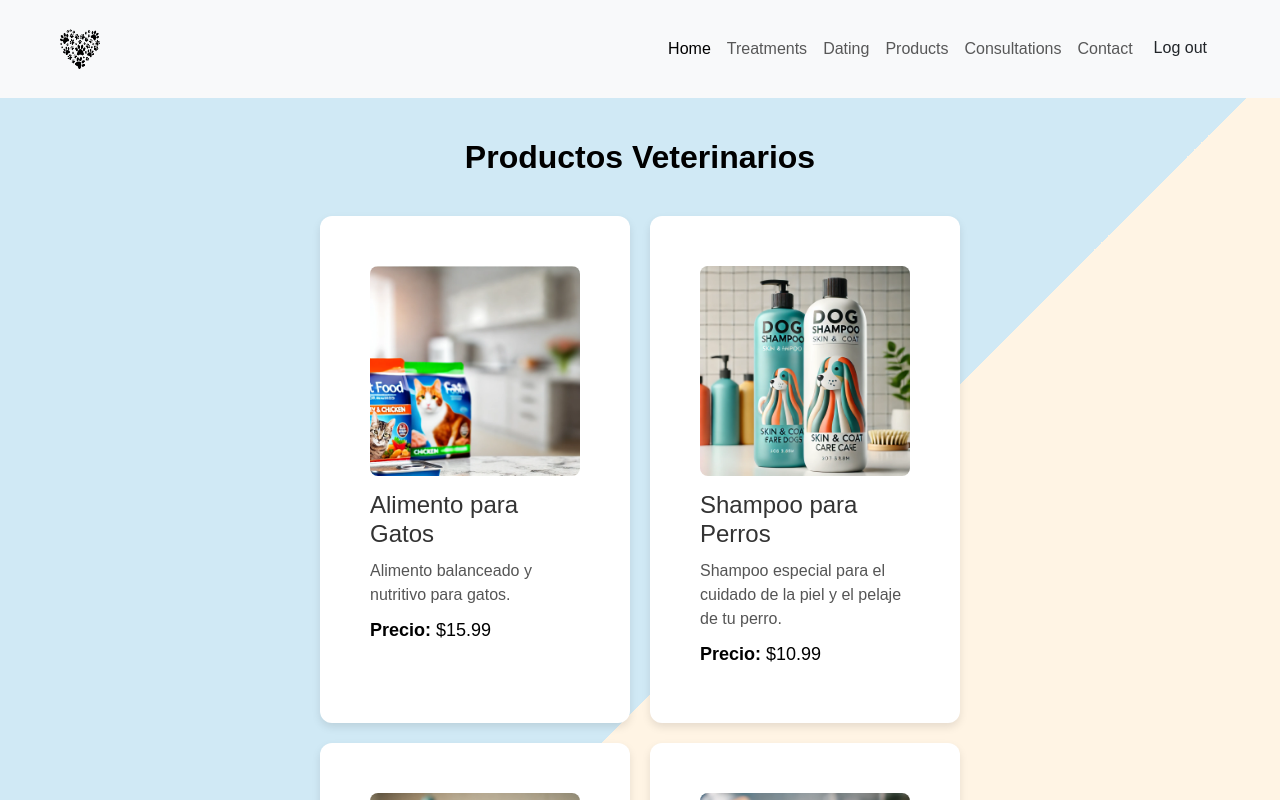
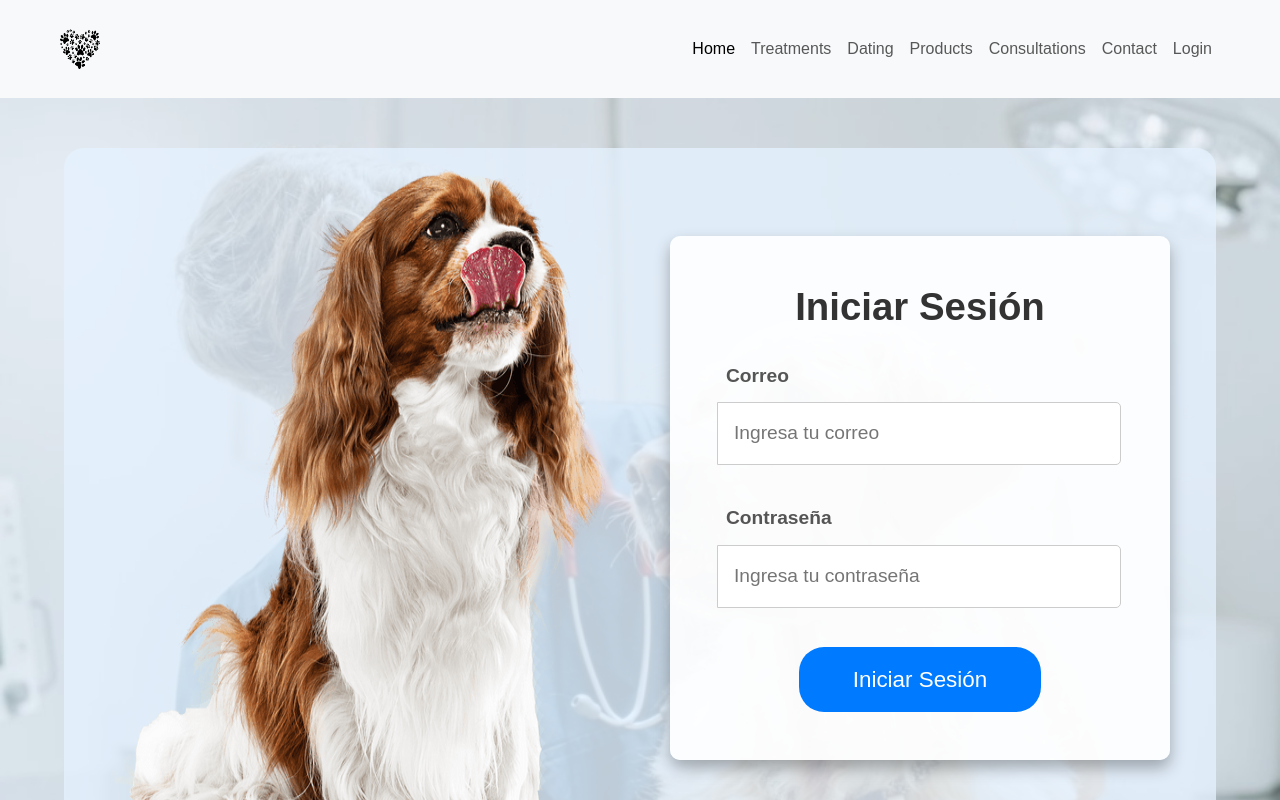
Before and after one commit to car020202/frontend-huellitas-felices, a React (Vite) app: page /login in a window 1280 px wide. Shown: the top 800 px of the page. Built offline with nearby package versions, Linux system fonts and the light colour scheme.

Commit message:
login solo para contador y usuario(cliente)

```diff
--- a/package.json
+++ b/package.json
@@ -10,6 +10,7 @@
     "preview": "vite preview"
   },
   "dependencies": {
+    "axios": "^1.7.7",
     "bootstrap": "^5.3.3",
     "react": "^18.3.1",
     "react-calendar": "^5.0.0",
--- a/src/App.jsx
+++ b/src/App.jsx
@@ -1,4 +1,5 @@
 import React from "react";
+import { BrowserRouter as Router, Routes, Route } from "react-router-dom";
 import Login from "./Login/Login";
 import Dashboard from "./Dashboard/Dashboard";
 import EmployeeDashboard from "./EmployeeDashboard/EmployeeDashboard";
@@ -10,14 +11,107 @@ import EditarCita from "./Citas/EditarCitas";
 import CitasCliente from "./Dashboard/CitasCliente";
 import TratamientosCliente from "./Dashboard/TratamientosCliente";
 import ProductosCliente from "./Dashboard/ProductosCliente";
-
-
+import ProtectedRoute from "./ProtectedRoute";
 
 function App() {
   return (
-    <div>
-      <ProductosCliente />
-    </div>
+    <Router>
+      <Routes>
+        <Route path="/login" element={<Login />} />
+
+
+        <Route
+          path="/dashboard"
+          element={
+            <ProtectedRoute roles={["usuario"]}>
+              <Dashboard />
+            </ProtectedRoute>
+          }
+        />
+
+
+        <Route
+          path="/employee"
+          element={
+            <ProtectedRoute roles={["contador", "empleado"]}>
+              <EmployeeDashboard />
+            </ProtectedRoute>
+          }
+        />
+
+
+        <Route
+          path="/employee/planillas"
+          element={
+            <ProtectedRoute roles={["contador"]}>
+              <PlanillaView />
+            </ProtectedRoute>
+          }
+        />
+        <Route
+          path="/employee/crear-planilla"
+          element={
+            <ProtectedRoute roles={["contador"]}>
+              <CrearPlanilla />
+            </ProtectedRoute>
+          }
+        />
+
+
+        <Route
+          path="/citas/formulario"
+          element={
+            <ProtectedRoute roles={["empleado", "usuario"]}>
+              <FormularioCita />
+            </ProtectedRoute>
+          }
+        />
+        <Route
+          path="/citas/calendario"
+          element={
+            <ProtectedRoute roles={["empleado", "usuario"]}>
+              <VistaCalendario />
+            </ProtectedRoute>
+          }
+        />
+        <Route
+          path="/citas/editar/:id"
+          element={
+            <ProtectedRoute roles={["empleado"]}>
+              <EditarCita />
+            </ProtectedRoute>
+          }
+        />
+
+
+        <Route
+          path="/cliente/citas"
+          element={
+            <ProtectedRoute roles={["usuario"]}>
+              <CitasCliente />
+            </ProtectedRoute>
+          }
+        />
+        <Route
+          path="/cliente/tratamientos"
+          element={
+            <ProtectedRoute roles={["usuario"]}>
+              <TratamientosCliente />
+            </ProtectedRoute>
+          }
+        />
+        <Route
+          path="/cliente/productos"
+          element={
+            <ProtectedRoute roles={["usuario"]}>
+              <ProductosCliente />
+            </ProtectedRoute>
+          }
+        />
+
+        <Route path="/" element={<Login />} />
+      </Routes>
+    </Router>
   );
 }
 
--- a/src/Dashboard/Dashboard.jsx
+++ b/src/Dashboard/Dashboard.jsx
@@ -1,5 +1,5 @@
 import React from "react";
-import Navbar from "../Navbar/Navbar";
+import Navbar from "../Navbar/NavbarLogiado";
 import "./Dashboard.css";
 import dogImage from "../assets/perritohome.png"; // Imagen del perro en el banner
 import backgroundShapes from "../assets/fondo.png"; // Imagen de formas detrás del perro
--- a/src/Login/Login.jsx
+++ b/src/Login/Login.jsx
@@ -1,13 +1,76 @@
-import React from "react";
+import React, { useState } from "react";
+import axios from "axios";
 import "./Login.css";
-import dogImage from "../assets/perro.png"; // Imagen del perro
+import dogImage from "../assets/perro.png";
 import Navbar from "../Navbar/Navbar";
+import { useNavigate } from "react-router-dom";
 
 const Login = () => {
+  const [correo, setCorreo] = useState('');
+  const [contraseña, setContraseña] = useState('');
+  const [error, setError] = useState('');
+  const navigate = useNavigate();
+
+
+  const mapRoleToName = (roleId) => {
+    switch (roleId) {
+      case 1:
+        return "admin";
+      case 2:
+        return "empleado";
+      case 3:
+        return "usuario";
+      case 4:
+        return "contador";
+      default:
+        return "usuario";
+    }
+  };
+
+  const handleSubmit = async (e) => {
+    e.preventDefault();
+    try {
+
+      const response = await axios.post('http://localhost:3000/usuario/login', {
+        correo,
+        contraseña
+      });
+
+
+      const token = response.data.token;
+      localStorage.setItem('token', token);
+
+
+      const payload = JSON.parse(atob(token.split('.')[1]));
+      const rol = mapRoleToName(payload.rol);
+
+
+      switch (rol) {
+        case 'admin':
+          navigate('/admin/dashboard');
+          break;
+        case 'empleado':
+          navigate('/empleado/dashboard');
+          break;
+        case 'contador':
+          navigate('/employee');
+          break;
+        case 'usuario':
+          navigate('/dashboard');
+          break;
+        default:
+          navigate('/login');
+      }
+
+    } catch (error) {
+      setError('Credenciales incorrectas. Inténtalo de nuevo.');
+    }
+  };
+
   return (
     <>
       <header>
-        <Navbar/>
+        <Navbar />
       </header>
 
       <div className="background">
@@ -18,30 +81,37 @@ const Login = () => {
             </div>
             <div className="login-right">
               <div className="login-box">
-                <h2>Login</h2>
-                <form>
+                <h2>Iniciar Sesión</h2>
+                <form onSubmit={handleSubmit}>
                   <div className="input-group">
-                    <label htmlFor="username">
-                      <i className="fa fa-user"></i> Username or Email
+                    <label htmlFor="correo">
+                      <i className="fa fa-user"></i> Correo
                     </label>
                     <input
-                      type="text"
-                      id="username"
-                      placeholder="Username or Email"
+                      type="email"
+                      id="correo"
+                      placeholder="Ingresa tu correo"
+                      value={correo}
+                      onChange={(e) => setCorreo(e.target.value)}
+                      required
                     />
                   </div>
                   <div className="input-group">
-                    <label htmlFor="password">
-                      <i className="fa fa-lock"></i> Enter your Password
+                    <label htmlFor="contraseña">
+                      <i className="fa fa-lock"></i> Contraseña
                     </label>
                     <input
                       type="password"
-                      id="password"
-                      placeholder="Enter Password"
+                      id="contraseña"
+                      placeholder="Ingresa tu contraseña"
+                      value={contraseña}
+                      onChange={(e) => setContraseña(e.target.value)}
+                      required
                     />
                   </div>
+                  {error && <p className="error">{error}</p>}
                   <button type="submit" className="login-button">
-                    Login
+                    Iniciar Sesión
                   </button>
                 </form>
               </div>
--- /dev/null
+++ b/src/ProtectedRoute.jsx
@@ -0,0 +1,47 @@
+import React from "react";
+import { Navigate } from "react-router-dom";
+
+const ProtectedRoute = ({ children, roles }) => {
+  const token = localStorage.getItem("token");
+
+  if (!token) {
+
+    return <Navigate to="/login" />;
+  }
+
+  try {
+
+    const payload = JSON.parse(atob(token.split(".")[1]));
+    const userRole = mapRoleToName(payload.rol);
+
+
+    if (roles && !roles.includes(userRole)) {
+      return <Navigate to="/login" />;
+    }
+
+
+    return children;
+
+  } catch (error) {
+    console.error("Error al decodificar el token", error);
+    return <Navigate to="/login" />;
+  }
+};
+
+
+const mapRoleToName = (roleId) => {
+  switch (roleId) {
+    case 1:
+      return "admin";
+    case 2:
+      return "empleado";
+    case 3:
+      return "usuario";
+    case 4:
+      return "contador";
+    default:
+      return "usuario";
+  }
+};
+
+export default ProtectedRoute;
```
Also changed, not shown: 1 other file (tests, documents, lock files or other folders).
